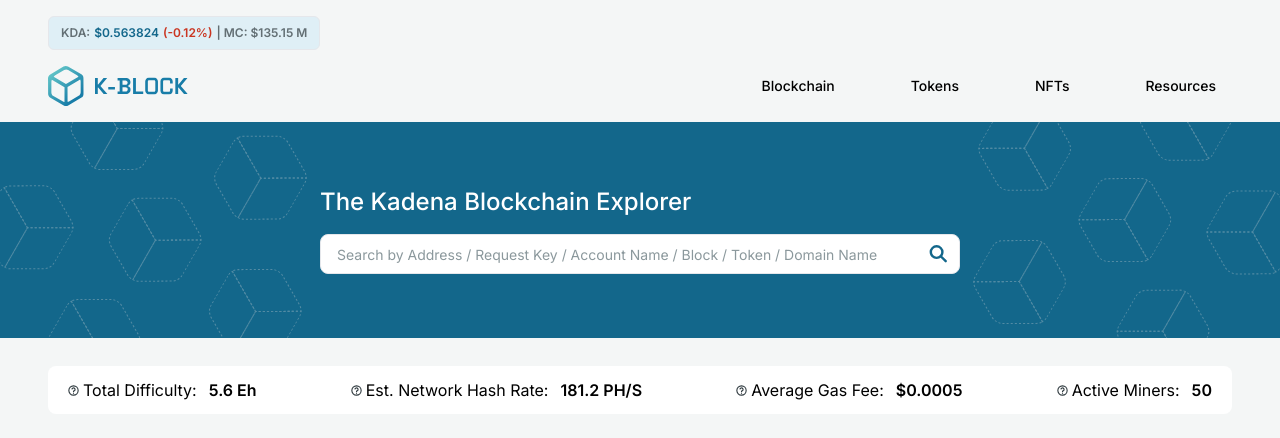
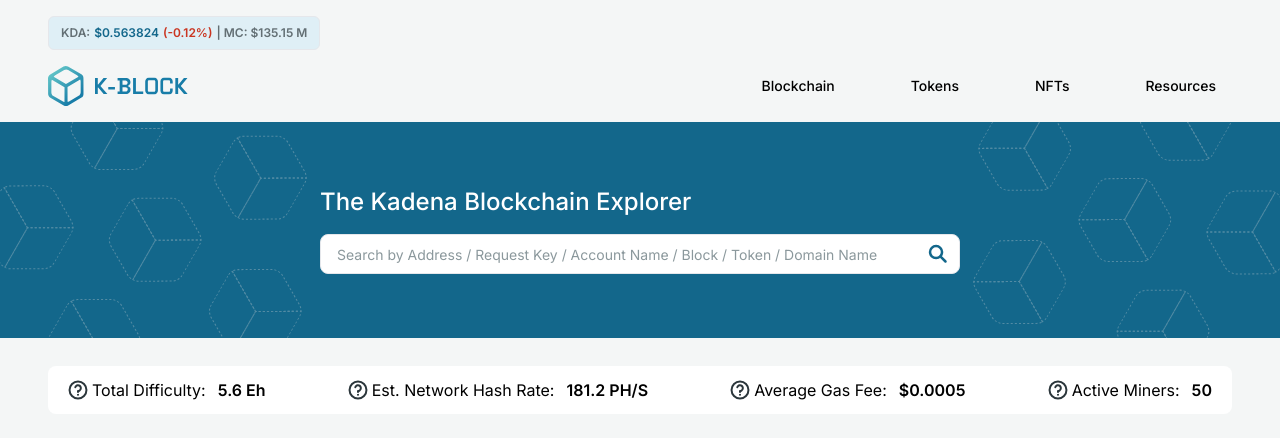
Before and after one commit to techfleetworks/k-block-app, a Next.js app: page / in a window 1280 px wide. Shown: the top 438 px of the page. Built offline with nearby package versions, Linux system fonts and the light colour scheme.

Commit message:
minor UI fixes

```diff
--- a/src/components/common/info-bar/index.jsx
+++ b/src/components/common/info-bar/index.jsx
@@ -10,13 +10,13 @@ import QuestionMark from '@/assets/question-mark.svg';
 
 const InfoItem = ({ label, value, tooltipText }) => (
   <div className="flex justify-between gap-1 px-5 py-3">
-    <TooltipProvider>
+    <TooltipProvider delayDuration={100}>
       <Tooltip>
         <TooltipTrigger className="flex items-center gap-1">
           <Image
             src={QuestionMark}
-            width={11}
-            height={11}
+            width={20}
+            height={20}
             alt="question mark"
           />
           <p>{label}:</p>
--- a/src/components/common/search-bar/index.jsx
+++ b/src/components/common/search-bar/index.jsx
@@ -31,8 +31,8 @@ const SearchBar = () => {
           />
           <Image
             src={Search}
-            width={27}
-            height={27}
+            width={28}
+            height={28}
             alt="search"
             className="absolute right-2 top-1/2 transform -translate-y-1/2 cursor-pointer"
           />
```
